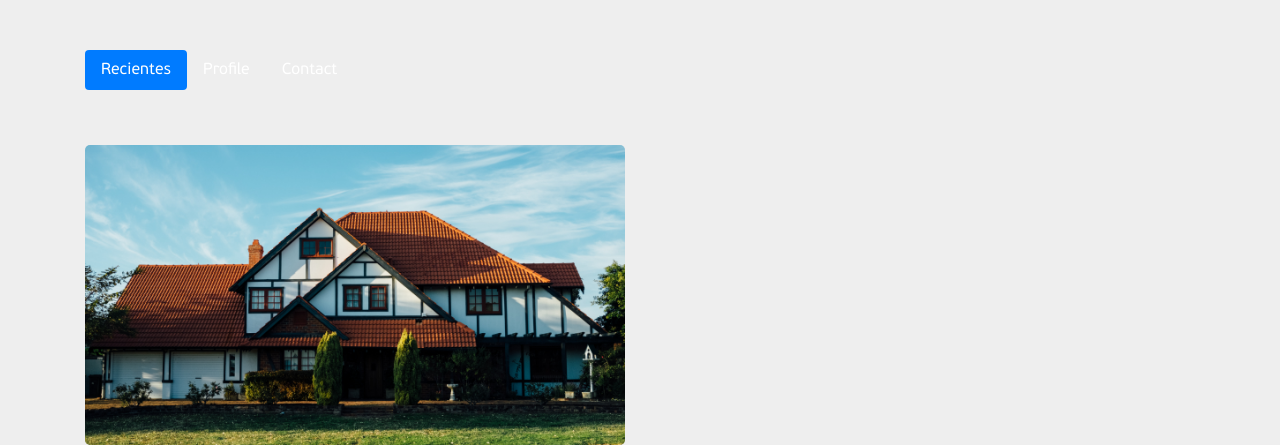
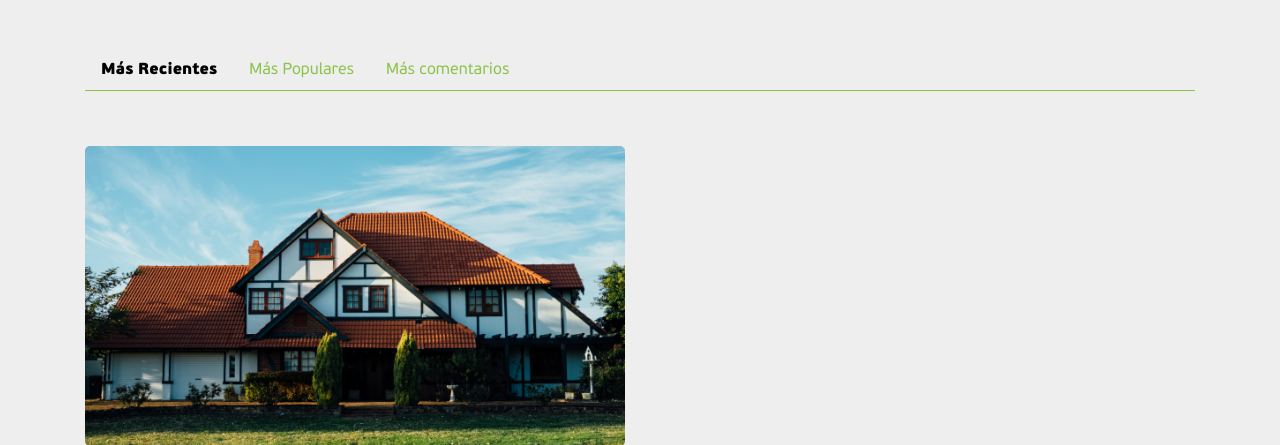
Before and after one commit to Gladibeth/viaje-falabella, a PHP site: page /all-post.html in a window 1280 px wide. Shown: the part 560-1005 px from the top of the page. Run offline with PHP 8.4, Linux system fonts and the light colour scheme.

Commit message:
Add tabs

```diff
--- a/all-post.html
+++ b/all-post.html
@@ -100,15 +100,15 @@
       <ul class="nav nav-pills mb-3" id="pills-tab" role="tablist">
         <li class="nav-item">
           <a class="nav-link active" id="pills-home-tab" data-toggle="pill" href="#pills-home" role="tab"
-            aria-controls="pills-home" aria-selected="true">Recientes</a>
+            aria-controls="pills-home" aria-selected="true">Más Recientes</a>
         </li>
         <li class="nav-item">
           <a class="nav-link" id="pills-profile-tab" data-toggle="pill" href="#pills-profile" role="tab"
-            aria-controls="pills-profile" aria-selected="false">Profile</a>
+            aria-controls="pills-profile" aria-selected="false">Más Populares</a>
         </li>
         <li class="nav-item">
           <a class="nav-link" id="pills-contact-tab" data-toggle="pill" href="#pills-contact" role="tab"
-            aria-controls="pills-contact" aria-selected="false">Contact</a>
+            aria-controls="pills-contact" aria-selected="false">Más comentarios</a>
         </li>
       </ul>
       <div class="tab-content" id="pills-tabContent">
--- a/assets/css/main.css
+++ b/assets/css/main.css
@@ -1682,3 +1682,18 @@ input {
   padding: 20px 15px;
   margin-left: -2px;
 }
+
+.nav-pills {
+  border-bottom: 1px solid #8bc34a;
+}
+
+.nav-pills .nav-link.active,
+.nav-pills .show>.nav-link {
+  background-color: transparent;
+  color: #000;
+  font-weight: 900;
+}
+
+.nav-pills .nav-link {
+  color: #8bc34a;
+}
```
